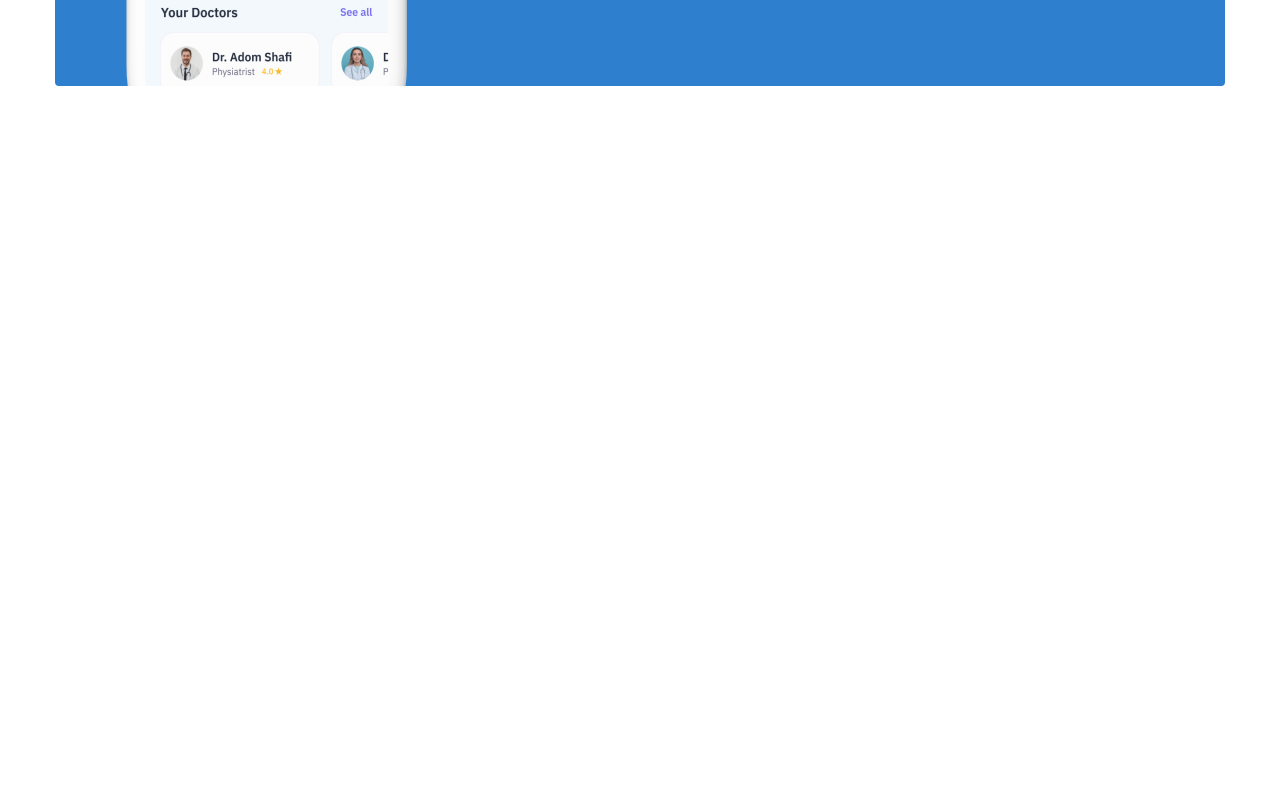
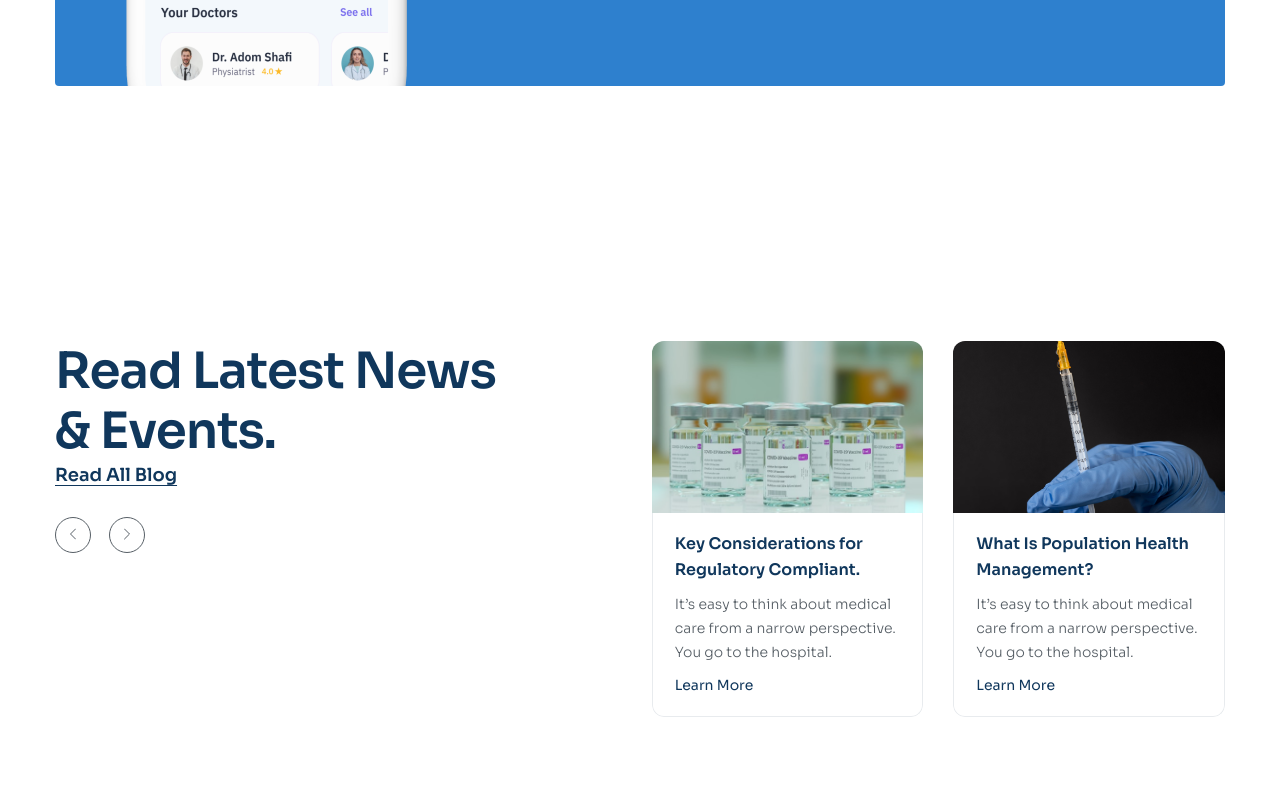
Before and after one commit to lethanh48192/F8-project-3, a plain HTML site: page index.html in a window 1280 px wide. Shown: the part 4949-5754 px from the top of the page. Drawn offline with Linux system fonts and the light colour scheme.

Commit message:
Làm phần News

```diff
--- a/asset/css/style.css
+++ b/asset/css/style.css
@@ -482,3 +482,85 @@ a {
     margin-top: 38px;
     column-gap: 28px;
 }
+/* -----------------News----------------- */
+.news {
+    margin-top: 85px;
+    padding: 85px 0;
+}
+.news-inner {
+    display: flex;
+    justify-content: space-between;
+}
+.news-content {
+    flex-shrink: 0;
+}
+.news__heading {
+    max-width: 470px;
+}
+.news-content__more {
+    margin-top: 28px;
+    font-weight: 600;
+    font-size: 1.8rem;
+    line-height: 1.56;
+    text-decoration-line: underline;
+    color: #10375c;
+    text-underline-offset: 4px;
+}
+.news-control {
+    margin-top: 28px;
+}
+.news-list {
+    width: 49%;
+    display: flex;
+    column-gap: 30px;
+}
+.news-item {
+    background: #ffffff;
+    border-radius: 12px;
+    overflow: hidden;
+    flex: 1;
+    transition: 0.5s;
+}
+.news-item:hover {
+    box-shadow: 0px 18px 50px rgba(0, 0, 0, 0.05);
+    transform: translateY(-5px);
+    cursor: pointer;
+}
+.news-item__thumb {
+    display: block;
+    width: 100%;
+    height: 172px;
+    object-fit: cover;
+}
+.news-item__body {
+    padding: 18px 22px 21px;
+    border: 1px solid #e8ebee;
+    border-radius: 0 0 12px 12px;
+    border-top: none;
+}
+.news-item__heading {
+    font-weight: 600;
+    font-size: 1.6rem;
+    line-height: 1.62;
+    color: #10375c;
+}
+.news-item__desc {
+    --line-clamp: 3;
+    margin-top: 10px;
+    font-size: 1.4rem;
+    line-height: 1.71;
+    /* or 171% */
+}
+.news-item__more {
+    display: inline-block;
+    margin-top: 12px;
+    font-weight: 400;
+    font-size: 1.4rem;
+    line-height: 1.28;
+    color: #10375c;
+    transition: 0.5s;
+}
+.news-item:hover .news-item__more {
+    color: #2e80ce;
+    font-weight: 500;
+}
--- a/index.html
+++ b/index.html
@@ -512,6 +512,97 @@
 					</div>
 				</div>
 			</section>
+
+			<!-- News -->
+			<section class="news">
+				<div class="container">
+					<div class="news-inner">
+						<div class="news-content">
+							<h2 class="section__heading news__heading line-clamp">
+								Read Latest News & Events.
+							</h2>
+							<a href="" class="news-content__more">
+								Read All Blog
+							</a>
+							<div class="news-control control">
+								<button class="control__btn">
+									<svg
+										width="6"
+										height="12"
+										viewBox="0 0 6 12"
+										fill="none"
+										xmlns="http://www.w3.org/2000/svg"
+									>
+										<path
+											d="M5.5 1L0.5 6L5.5 11"
+											stroke="currentColor"
+											stroke-linecap="round"
+											stroke-linejoin="round"
+										/>
+									</svg>
+								</button>
+								<button class="control__btn">
+									<svg
+										class="control__next-icon
+										width="6"
+										height="12"
+										viewBox="0 0 6 12"
+										fill="none"
+										xmlns="http://www.w3.org/2000/svg"
+									>
+										<path
+											d="M5.5 1L0.5 6L5.5 11"
+											stroke="currentColor"
+											stroke-linecap="round"
+											stroke-linejoin="round"
+										/>
+									</svg>
+								</button>
+							</div>
+						</div>
+						<div class="news-list">
+							<!-- news-item 1 -->
+								<div class="news-item">
+									<figure>
+										<img src="./asset/img/News img-1.jpg" alt="" class="news-item__thumb">
+									</figure>
+									<section class="news-item__body">
+										<h3 class=" news-item__heading line-clamp">
+											Key Considerations for Regulatory Compliant.
+										</h3>
+										<p class="section__desc news-item__desc line-clamp">
+											It’s easy to think about medical care from a narrow perspective.
+											 You go to the hospital.
+										</p>
+										<a href="#!" class="news-item__more">
+											Learn More
+										</a>
+									</section>
+
+								</div>
+							<!-- news-item 2 -->
+								<div class="news-item">
+									<figure>
+										<img src="./asset/img/News img-2.jpg" alt="" class="news-item__thumb">
+									</figure>
+									<section class="news-item__body">
+										<h3 class=" news-item__heading line-clamp">
+											What Is Population Health Management?
+										</h3>
+										<p class="section__desc news-item__desc line-clamp">
+											It’s easy to think about medical care from a narrow perspective.
+											 You go to the hospital.
+										</p>
+										<a href="#!" class="news-item__more">
+											Learn More
+										</a>
+									</section>
+
+								</div>
+						</div>
+					</div>
+				</div>
+			</section>
         </main>
     </body>
 </html>
```
